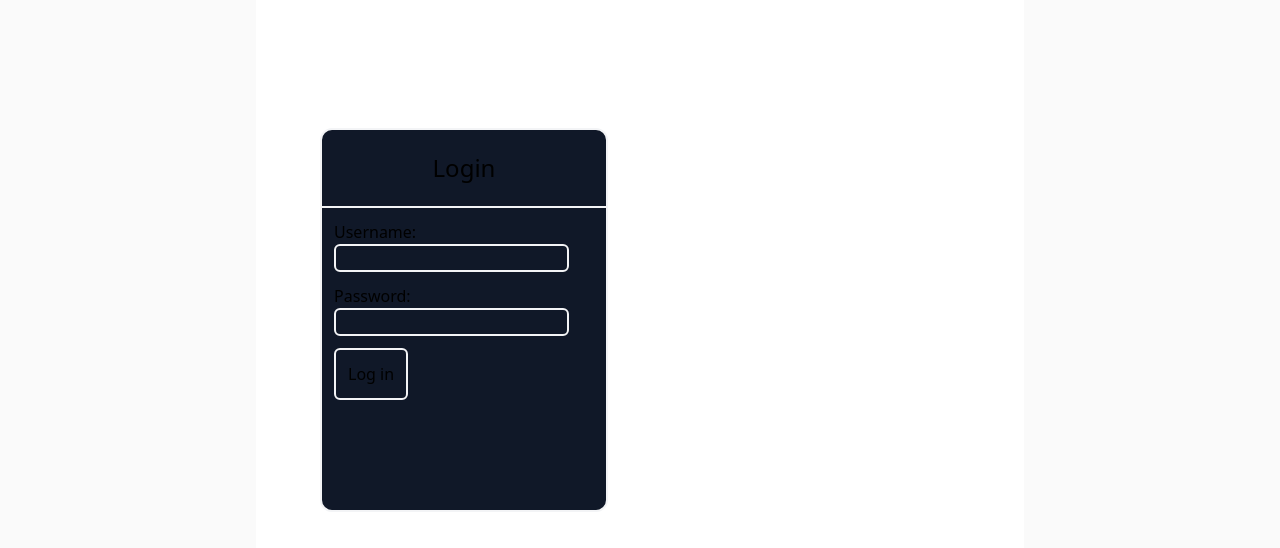
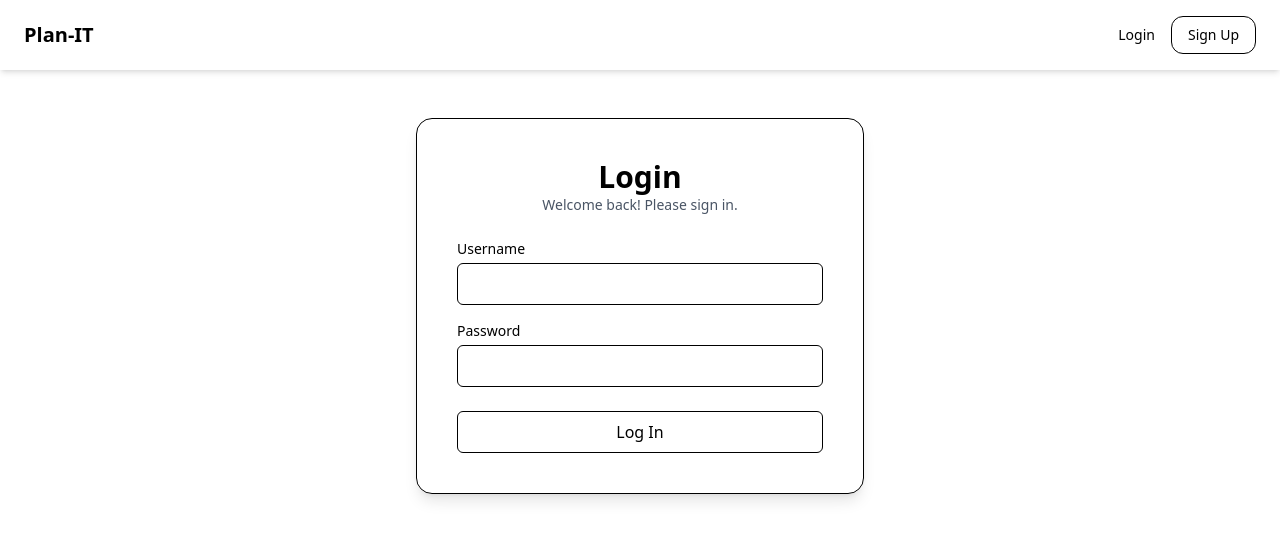
Before and after one commit to RohitCodes22/Plan-It, a Next.js app in the folder frontend/: page /login in a window 1280 px wide. Shown: the top 548 px of the page. Built offline with nearby package versions, Linux system fonts and the light colour scheme.

Commit message:
Made login page look decent

```diff
--- a/frontend/src/app/login/log_in_widget.js
+++ b/frontend/src/app/login/log_in_widget.js
@@ -1,22 +1,43 @@
-export default function Home() {
+export default function LogInWidget() {
   return (
-    <div className="w-72 h-96 bg-gray-900 rounded-xl flex border-gray-100 border-2 flex-col">
-        <header className="flex-1 w-full rounded-t-xl flex items-center justify-center border-b-2 border-gray-100">
-            <h1 className="text-2xl text-center">Login</h1>
-        </header>
+    <div className="w-full flex flex-col gap-6">
+      <header className="text-center">
+        <h1 className="text-3xl font-bold">Login</h1>
+        <p className="text-sm text-gray-600">Welcome back! Please sign in.</p>
+      </header>
 
-        <div className="flex-4 flex flex-col">
+      <form className="flex flex-col gap-4" method="post">
+        <div className="flex flex-col gap-1">
+          <label htmlFor="username" className="text-sm font-medium">
+            Username
+          </label>
+          <input
+            className="border rounded-md px-3 py-2 focus:outline-none focus:ring-2 focus:ring-gray-400"
+            type="text"
+            id="username"
+            name="username"
+          />
+        </div>
 
-            <form className="m-3" method="post">
-                <label htmlFor="username">Username:</label>
-                <input className="border-gray-100 border-2 rounded-md mb-3" type="text" id="username" value={" "}/>
+        <div className="flex flex-col gap-1">
+          <label htmlFor="password" className="text-sm font-medium">
+            Password
+          </label>
+          <input
+            className="border rounded-md px-3 py-2 focus:outline-none focus:ring-2 focus:ring-gray-400"
+            type="password"
+            id="password"
+            name="password"
+          />
+        </div>
 
-                <label htmlFor="username">Password:</label>
-                <input className="border-gray-100 border-2 rounded-md mb-3" type="text" id="username" value={" "}/>
-
-                <button className="border-gray-100 border-2 rounded-md p-3 hover:scale-105 transition" type="submit">Log in</button>
-            </form>
-        </div>
+        <button
+          className="w-full border rounded-md py-2 mt-2 hover:bg-gray-100 transition font-medium"
+          type="submit"
+        >
+          Log In
+        </button>
+      </form>
     </div>
   );
 }
--- a/frontend/src/app/login/page.js
+++ b/frontend/src/app/login/page.js
@@ -1,10 +1,12 @@
-import LogInWidget from "./log_in_widget"
+import Header from "../header/header";
+import LogInWidget from "./log_in_widget";
 
-export default function Home() {
+export default function LoginPage() {
   return (
-    <div className="flex min-h-screen items-center justify-center bg-zinc-50 font-sans dark:bg-black">
-      <main className="flex min-h-screen w-full max-w-3xl flex-col items-center justify-between py-32 px-16 bg-white dark:bg-black sm:items-start">
-        <LogInWidget/>
+    <div className="min-h-screen flex flex-col items-center bg-white font-sans">
+      <Header />
+      <main className="w-full max-w-md mt-12 rounded-2xl shadow-lg p-10 border">
+        <LogInWidget />
       </main>
     </div>
   );
```
